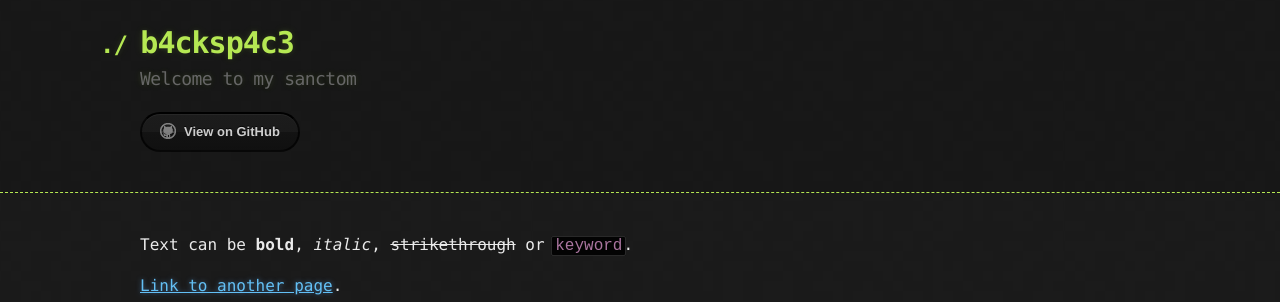
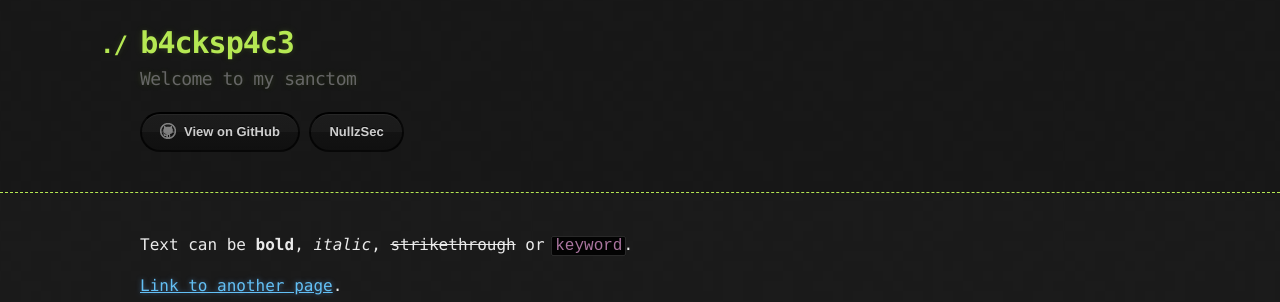
Before and after one commit to b4cksp4c3/b4cksp4c3.github.io, a Jekyll site: the page built from index.md, in a window 1280 px wide and 900 px high. Shown: the top 302 px of the window. Built offline with Jekyll 4.4.1, drawn with Linux system fonts in a browser that asks for light colours.

Commit message:
update default.html

```diff
--- a/_layouts/default.html
+++ b/_layouts/default.html
@@ -22,6 +22,7 @@
             <a href="{{ site.github.tar_url }}" class="btn">Download as .tar.gz</a>
 	    {% endif %}-->
           <a href="{{ site.github.repository_url }}" class="btn btn-github"><span class="icon"></span>View on GitHub</a>
+	  <a href="{{https://nullzsec.com/}}" class="btn">NullzSec</a>
         </section>
       </div>
     </header>
```
